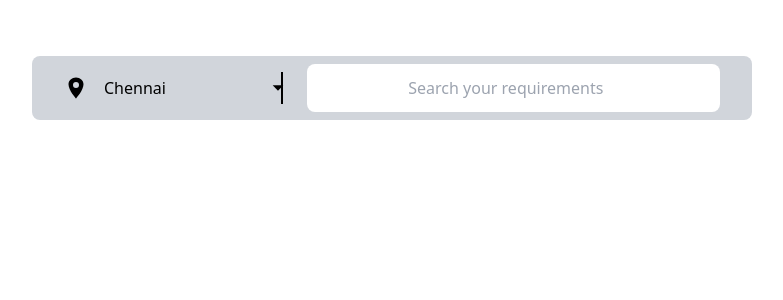
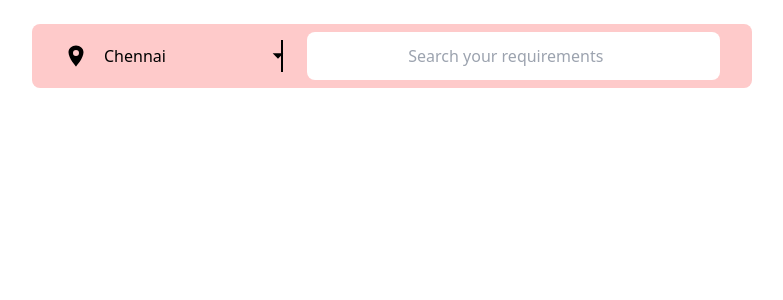
Before and after one commit to Naveen-Karanamu/Aayuhu-health-webapp, a React (Create React App) app in the folder front/: page /home in a window 1280 px wide. Shown: the top 300 px of the page, without its empty margins (248-1031 px from the left). Built offline with nearby package versions, Linux system fonts and the light colour scheme.

Commit message:
Fixed: Search bar placing

```diff
--- a/front/src/Components/pages/Home.page.jsx
+++ b/front/src/Components/pages/Home.page.jsx
@@ -7,13 +7,13 @@ import { RiArrowDropDownFill } from "react-icons/ri"
 const HomePage = () => {
     return (
         <>
-            <div className="lg:container lg:mx-auto lg:px-40 lg:py-8">
-                <div className="lg:flex lg:justify-center lg:m-0 -mx-6 py-6">
-                    <div className="flex md:gap-6  gap-2 justify-center bg-gray-300 lg:w-3/4 lg:py-2 lg:px-8 items-center rounded-lg mx-10 px-2 py-2 ">
+            <div className="lg:container lg:mx-auto lg:px-40 lg:pb-8">
+                <div className="lg:flex lg:justify-center lg:m-0  py-6">
+                    <div className="flex md:gap-6  gap-2 justify-center bg-red-200 lg:w-3/4 lg:py-2 lg:px-8 items-center rounded-lg lg:mx-10 px-2 py-2 mx-4">
                         <div className="flex items-center gap-2 lg:gap-4 w-1/3 border-r-2 border-black">
-                            <span><IoLocationSharp className="md:w-6 md:h-6" /></span>
+                            <span><IoLocationSharp className="md:w-6 md:h-6 w-4 h-4" /></span>
                             <span>Chennai</span>
-                            <span className="md:pl-20 "><RiArrowDropDownFill className="md:w-8 md:h-8 " /></span>
+                            <span className="md:pl-20 "><RiArrowDropDownFill className="md:w-8 md:h-8 w-8 h-8" /></span>
                         </div>
                         <div className="w-2/3">
                             <input type="search" placeholder="Search your requirements" className=" bg-white text-white w-full lg:p-3 rounded-lg text-center p-2" />
```
